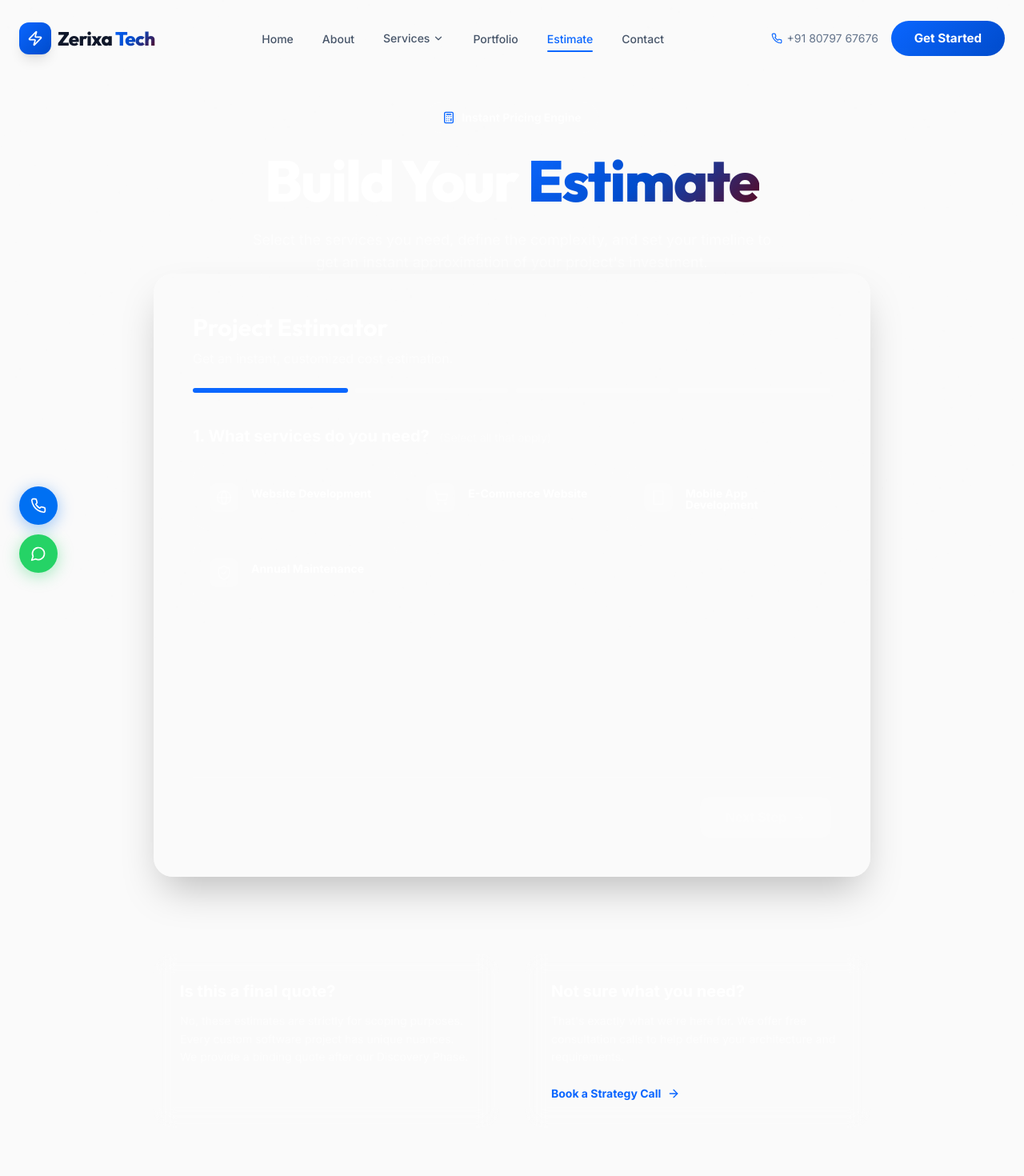
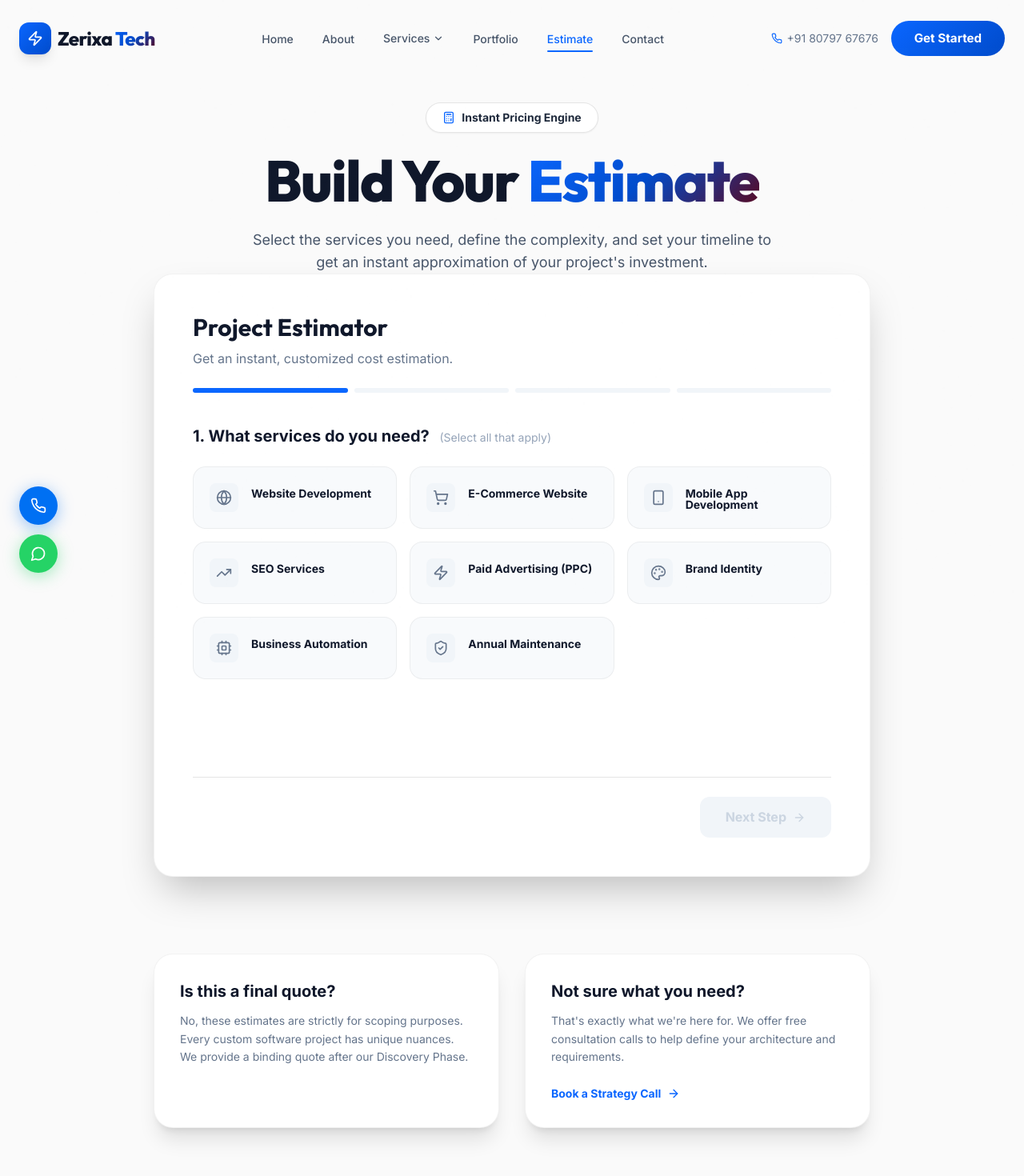
Before and after one commit to Blexedanas/tech, a Next.js app: page /estimate in a window 1280 px wide. Shown: the top 1470 px of the page at 80% size. Built offline with nearby package versions, Linux system fonts and the light colour scheme.

Commit message:
Feature: Enhance Estimator styling & expand full service options

```diff
--- a/app/estimate/page.tsx
+++ b/app/estimate/page.tsx
@@ -18,13 +18,13 @@ export default function EstimatePage() {
             <div className="absolute bottom-0 right-0 w-[600px] h-[600px] bg-purple/10 rounded-full blur-[150px]" />
 
             <div className="container-custom relative z-10 text-center mb-16">
-                <div className="inline-flex items-center gap-2 bg-white/5 border border-white/10 rounded-full px-5 py-2 text-white/80 text-sm font-bold mb-6">
+                <div className="inline-flex items-center gap-2 bg-white border border-black/10 shadow-sm rounded-full px-5 py-2 text-slate-800 text-sm font-bold mb-6">
                     <Calculator className="w-4 h-4 text-primary" /> Instant Pricing Engine
                 </div>
-                <h1 className="font-display font-extrabold text-5xl md:text-7xl text-white mb-6 tracking-tight">
+                <h1 className="font-display font-extrabold text-5xl md:text-7xl text-slate-900 mb-6 tracking-tight">
                     Build Your <span className="gradient-text">Estimate</span>
                 </h1>
-                <p className="text-white/60 text-lg max-w-2xl mx-auto">
+                <p className="text-slate-600 text-lg max-w-2xl mx-auto">
                     Select the services you need, define the complexity, and set your timeline to get an instant approximation of your project&apos;s investment.
                 </p>
             </div>
@@ -34,15 +34,15 @@ export default function EstimatePage() {
 
                 {/* FAQ / Info Below Estimator */}
                 <div className="mt-24 max-w-4xl mx-auto grid md:grid-cols-2 gap-8 text-left">
-                    <div className="bg-white/5 border border-white/5 rounded-3xl p-8 backdrop-blur-md">
-                        <h3 className="text-xl font-bold text-white mb-3">Is this a final quote?</h3>
-                        <p className="text-white/60 text-sm leading-relaxed">
+                    <div className="bg-white border border-black/5 rounded-3xl p-8 shadow-xl">
+                        <h3 className="text-xl font-bold text-slate-900 mb-3">Is this a final quote?</h3>
+                        <p className="text-slate-500 text-sm leading-relaxed">
                             No, these estimates are strictly for scoping purposes. Every custom software project has unique nuances. We provide a binding quote after our Discovery Phase.
                         </p>
                     </div>
-                    <div className="bg-white/5 border border-white/5 rounded-3xl p-8 backdrop-blur-md">
-                        <h3 className="text-xl font-bold text-white mb-3">Not sure what you need?</h3>
-                        <p className="text-white/60 text-sm leading-relaxed mb-6">
+                    <div className="bg-white border border-black/5 rounded-3xl p-8 shadow-xl">
+                        <h3 className="text-xl font-bold text-slate-900 mb-3">Not sure what you need?</h3>
+                        <p className="text-slate-500 text-sm leading-relaxed mb-6">
                             That&apos;s exactly what we&apos;re here for. We offer free consultation calls to help define your architecture and requirements.
                         </p>
                         <Link href="/contact" className="text-primary font-bold text-sm flex items-center gap-2 hover:gap-3 transition-all">
--- a/components/ui/ProjectEstimator.tsx
+++ b/components/ui/ProjectEstimator.tsx
@@ -2,7 +2,7 @@
 
 import { useState } from 'react'
 import { motion, AnimatePresence } from 'framer-motion'
-import { ArrowRight, ArrowLeft, Check, Code, Smartphone, Brain, Palette, Cpu, Globe, ShoppingCart, ShieldCheck } from 'lucide-react'
+import { ArrowRight, ArrowLeft, Check, Code, Smartphone, Brain, Palette, Cpu, Globe, ShoppingCart, ShieldCheck, TrendingUp, Zap } from 'lucide-react'
 
 // Define the steps and their options
 const SERVICE_OPTIONS = [
@@ -23,6 +23,30 @@ const SERVICE_OPTIONS = [
         label: 'Mobile App Development',
         icon: Smartphone,
         tiers: { basic: 25000, advanced: 35000, enterprise: 50000 }
+    },
+    {
+        id: 'seo',
+        label: 'SEO Services',
+        icon: TrendingUp,
+        tiers: { basic: 10000, advanced: 18000, enterprise: 30000 }
+    },
+    {
+        id: 'ppc',
+        label: 'Paid Advertising (PPC)',
+        icon: Zap,
+        tiers: { basic: 8000, advanced: 15000, enterprise: 25000 }
+    },
+    {
+        id: 'branding',
+        label: 'Brand Identity',
+        icon: Palette,
+        tiers: { basic: 5000, advanced: 10000, enterprise: 20000 }
+    },
+    {
+        id: 'automation',
+        label: 'Business Automation',
+        icon: Cpu,
+        tiers: { basic: 15000, advanced: 25000, enterprise: 45000 }
     },
     {
         id: 'amc',
@@ -90,7 +114,7 @@ export default function ProjectEstimator() {
     const prevStep = () => { if (step > 1) setStep(step - 1) }
 
     return (
-        <div className="bg-navy-card border border-white/5 rounded-3xl p-8 lg:p-12 shadow-2xl relative overflow-hidden text-white w-full max-w-4xl mx-auto">
+        <div className="bg-white border border-black/5 rounded-3xl p-8 lg:p-12 shadow-2xl relative overflow-hidden text-slate-900 w-full max-w-4xl mx-auto">
             {/* Background Glow */}
             <div className="absolute top-[-20%] right-[-10%] w-[500px] h-[500px] bg-primary/10 rounded-full blur-[100px] pointer-events-none" />
 
@@ -99,7 +123,7 @@ export default function ProjectEstimator() {
                 <div className="flex justify-between items-center mb-6">
                     <div>
                         <h3 className="font-display font-bold text-3xl mb-2">Project Estimator</h3>
-                        <p className="text-white/60">Get an instant, customized cost estimation.</p>
+                        <p className="text-slate-500">Get an instant, customized cost estimation.</p>
                     </div>
                     {/* Live Counter (Only show if services selected) */}
                     {selections.services.length > 0 && (
@@ -113,7 +137,7 @@ export default function ProjectEstimator() {
                 {/* Progress Bar */}
                 <div className="flex gap-2">
                     {[1, 2, 3, 4].map(i => (
-                        <div key={i} className={`h-1.5 rounded-full flex-1 transition-all duration-500 ${step >= i ? 'bg-primary' : 'bg-white/10'}`} />
+                        <div key={i} className={`h-1.5 rounded-full flex-1 transition-all duration-500 ${step >= i ? 'bg-primary' : 'bg-slate-100'}`} />
                     ))}
                 </div>
             </div>
@@ -128,7 +152,7 @@ export default function ProjectEstimator() {
                             initial={{ opacity: 0, x: 20 }} animate={{ opacity: 1, x: 0 }} exit={{ opacity: 0, x: -20 }}
                             transition={{ duration: 0.3 }}
                         >
-                            <h4 className="text-xl font-bold mb-6">1. What services do you need? <span className="text-white/40 font-normal text-sm ml-2">(Select all that apply)</span></h4>
+                            <h4 className="text-xl font-bold mb-6">1. What services do you need? <span className="text-slate-400 font-normal text-sm ml-2">(Select all that apply)</span></h4>
                             <div className="grid grid-cols-1 sm:grid-cols-2 lg:grid-cols-3 gap-4">
                                 {SERVICE_OPTIONS.map(service => {
                                     const isSelected = selections.services.includes(service.id)
@@ -138,10 +162,10 @@ export default function ProjectEstimator() {
                                             onClick={() => handleServiceToggle(service.id)}
                                             className={`p-5 rounded-2xl border text-left transition-all duration-300 flex items-start gap-4 ${isSelected
                                                 ? 'bg-primary/20 border-primary shadow-[0_0_20px_rgba(var(--primary-rgb),0.2)]'
-                                                : 'bg-white/5 border-white/5 hover:bg-white/10 hover:border-white/20'
+                                                : 'bg-slate-50 border-black/5 hover:bg-slate-100 hover:border-black/20'
                                                 }`}
                                         >
-                                            <div className={`p-2 rounded-lg ${isSelected ? 'bg-primary text-white' : 'bg-white/10 text-white/60'}`}>
+                                            <div className={`p-2 rounded-lg ${isSelected ? 'bg-primary text-white' : 'bg-slate-100 text-slate-500'}`}>
                                                 <service.icon className="w-5 h-5" />
                                             </div>
                                             <div className="flex-1 pt-1.5">
@@ -172,14 +196,14 @@ export default function ProjectEstimator() {
                                             onClick={() => setSelections(s => ({ ...s, complexity: comp.id }))}
                                             className={`p-6 rounded-2xl border text-left transition-all duration-300 flex items-center justify-between ${isSelected
                                                 ? 'bg-primary/20 border-primary'
-                                                : 'bg-white/5 border-white/5 hover:bg-white/10'
+                                                : 'bg-slate-50 border-black/5 hover:bg-slate-100'
                                                 }`}
                                         >
                                             <div>
                                                 <h5 className="font-bold text-lg mb-1">{comp.label}</h5>
-                                                <p className="text-white/60 text-sm">{comp.description}</p>
+                                                <p className="text-slate-500 text-sm">{comp.description}</p>
                                             </div>
-                                            <div className={`w-6 h-6 rounded-full border-2 flex items-center justify-center ${isSelected ? 'border-primary' : 'border-white/20'}`}>
+                                            <div className={`w-6 h-6 rounded-full border-2 flex items-center justify-center ${isSelected ? 'border-primary' : 'border-black/20'}`}>
                                                 {isSelected && <div className="w-3 h-3 rounded-full bg-primary" />}
                                             </div>
                                         </button>
@@ -206,10 +230,10 @@ export default function ProjectEstimator() {
                                             onClick={() => setSelections(s => ({ ...s, timeline: time.id }))}
                                             className={`p-6 rounded-2xl border text-center transition-all duration-300 flex flex-col items-center gap-4 ${isSelected
                                                 ? 'bg-primary/20 border-primary scale-105 shadow-xl'
-                                                : 'bg-white/5 border-white/5 hover:bg-white/10'
+                                                : 'bg-slate-50 border-black/5 hover:bg-slate-100'
                                                 }`}
                                         >
-                                            <div className={`w-12 h-12 rounded-full border flex items-center justify-center ${isSelected ? 'border-primary bg-primary text-white' : 'border-white/20 text-white/40'}`}>
+                                            <div className={`w-12 h-12 rounded-full border flex items-center justify-center ${isSelected ? 'border-primary bg-primary text-white' : 'border-black/20 text-slate-400'}`}>
                                                 <Check className={`w-5 h-5 ${isSelected ? 'opacity-100' : 'opacity-0'}`} />
                                             </div>
                                             <h5 className="font-bold">{time.label}</h5>
@@ -235,12 +259,12 @@ export default function ProjectEstimator() {
                                 <Check className="w-10 h-10 text-green" />
                             </div>
                             <h4 className="text-2xl font-bold mb-2">Your Estimate is Ready</h4>
-                            <p className="text-white/60 mb-8 max-w-md mx-auto">This is a rough estimate based on your selections. Let&apos;s talk specifics to refine it.</p>
+                            <p className="text-slate-500 mb-8 max-w-md mx-auto">This is a rough estimate based on your selections. Let&apos;s talk specifics to refine it.</p>
 
-                            <div className="bg-white/5 border border-white/10 rounded-3xl p-8 mb-8 inline-block min-w-[300px]">
+                            <div className="bg-slate-50 border border-black/10 rounded-3xl p-8 mb-8 inline-block min-w-[300px]">
                                 <p className="text-sm font-bold text-primary uppercase tracking-widest mb-2">Estimated Budget Range</p>
-                                <div className="font-mono text-5xl font-black text-white">
-                                    ₹{(estimatedPrice * 0.9).toLocaleString()}<span className="text-white/40 font-sans font-normal text-3xl mx-2">-</span>₹{(estimatedPrice * 1.1).toLocaleString()}
+                                <div className="font-mono text-5xl font-black text-slate-900">
+                                    ₹{(estimatedPrice * 0.9).toLocaleString()}<span className="text-slate-400 font-sans font-normal text-3xl mx-2">-</span>₹{(estimatedPrice * 1.1).toLocaleString()}
                                 </div>
                             </div>
 
@@ -259,11 +283,11 @@ export default function ProjectEstimator() {
 
             {/* Navigation Footer */}
             {step < 4 && (
-                <div className="mt-10 flex justify-between items-center border-t border-white/10 pt-6 relative z-10">
+                <div className="mt-10 flex justify-between items-center border-t border-black/10 pt-6 relative z-10">
                     <button
                         onClick={prevStep}
                         disabled={step === 1}
-                        className={`flex items-center gap-2 px-4 py-2 font-bold transition-all ${step === 1 ? 'opacity-0 pointer-events-none' : 'text-white/60 hover:text-white'}`}
+                        className={`flex items-center gap-2 px-4 py-2 font-bold transition-all ${step === 1 ? 'opacity-0 pointer-events-none' : 'text-slate-500 hover:text-slate-900'}`}
                     >
                         <ArrowLeft className="w-4 h-4" /> Back
                     </button>
@@ -272,7 +296,7 @@ export default function ProjectEstimator() {
                         onClick={nextStep}
                         disabled={step === 1 && selections.services.length === 0}
                         className={`flex items-center gap-2 px-8 py-3 rounded-xl font-bold transition-all ${step === 1 && selections.services.length === 0
-                            ? 'bg-white/10 text-white/30 cursor-not-allowed'
+                            ? 'bg-slate-100 text-slate-300 cursor-not-allowed'
                             : 'bg-primary text-white hover:bg-primary-dark hover:scale-105 shadow-xl'
                             }`}
                     >
```
